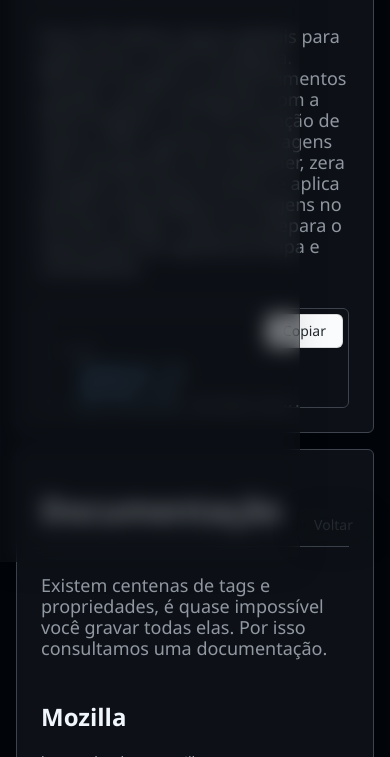
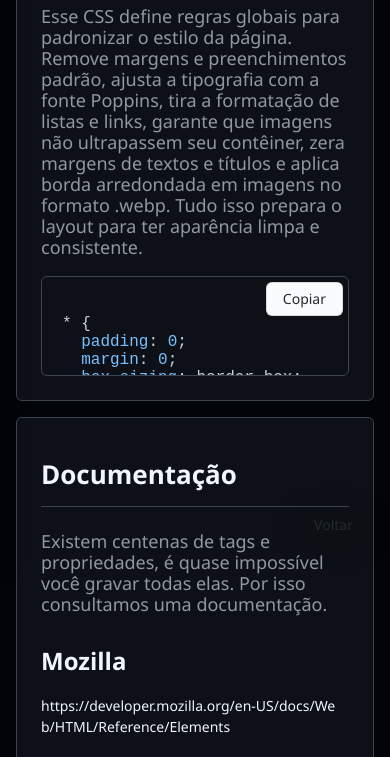
Before and after one commit to esly-ferreira/estudos, a plain HTML site: page pages/css.html in a window 390 px wide. Shown: the part 282-1039 px from the top of the page. Drawn offline with nearby package versions, Linux system fonts and the light colour scheme.

Commit message:
ajustado tela para celular

```diff
--- a/css/global.css
+++ b/css/global.css
@@ -116,6 +116,7 @@ a {
   font-size: 14px;
   line-height: 21px;
   color: var(--A5);
+  word-break: break-all;
 }
 
 hr {
@@ -197,6 +198,15 @@ pre {
   .container-home {
     grid-template-columns: 1fr 1fr;
   }
+  h1 {
+    font-size: 26px;
+    padding-top: 12px;
+    padding-bottom: 12px;
+  }
+  h3 {
+    padding-top: 12px;
+    padding-bottom: 12px;
+  }
 }
 
 @media (max-width: 575px) {
--- a/pages/css.html
+++ b/pages/css.html
@@ -14,7 +14,7 @@
   <button class="voltar" onclick="window.location.href='../index.html'">Voltar</button>
   <button id="toggleSidebar">☰</button>
 
-  <div class="sidebar">
+  <div class="sidebar hidden">
     <a href="#reset">Reset e base global do layout</a>
     <a href="#Documentação">Documentação</a>
     <a href="#vue">Vue</a>
@@ -30,7 +30,7 @@
       <hr>
       <h3>Esse CSS define regras globais para padronizar o estilo da página. Remove margens e preenchimentos padrão, ajusta a tipografia com a fonte Poppins, tira a formatação de listas e links, garante que imagens não ultrapassem seu contêiner, zera margens de textos e títulos e aplica borda arredondada em imagens no formato .webp. Tudo isso prepara o layout para ter aparência limpa e consistente.</h3>
 
-      <div class="code code-wrapper" onclick="this.classList.toggle('expanded')" data-tilt data-tilt-max="0" data-tilt-scale="1">
+      <div class="code code-wrapper" onclick="this.classList.toggle('expanded')">
         <button onclick="copyCode(this)">Copiar</button>
         <pre>
 <code class="language-css" >
@@ -83,6 +83,7 @@ img[src$=".webp"]{
       <h2>Mozilla</h2>
       <a href="https://developer.mozilla.org/en-US/docs/Web/HTML/Reference/Elements">https://developer.mozilla.org/en-US/docs/Web/HTML/Reference/Elements</a>
       <br>
+      <br>
       <a href="https://developer.mozilla.org/en-US/docs/Web/CSS/Reference">https://developer.mozilla.org/en-US/docs/Web/CSS/Reference</a>
 
       <h2>W3C</h2>
```
